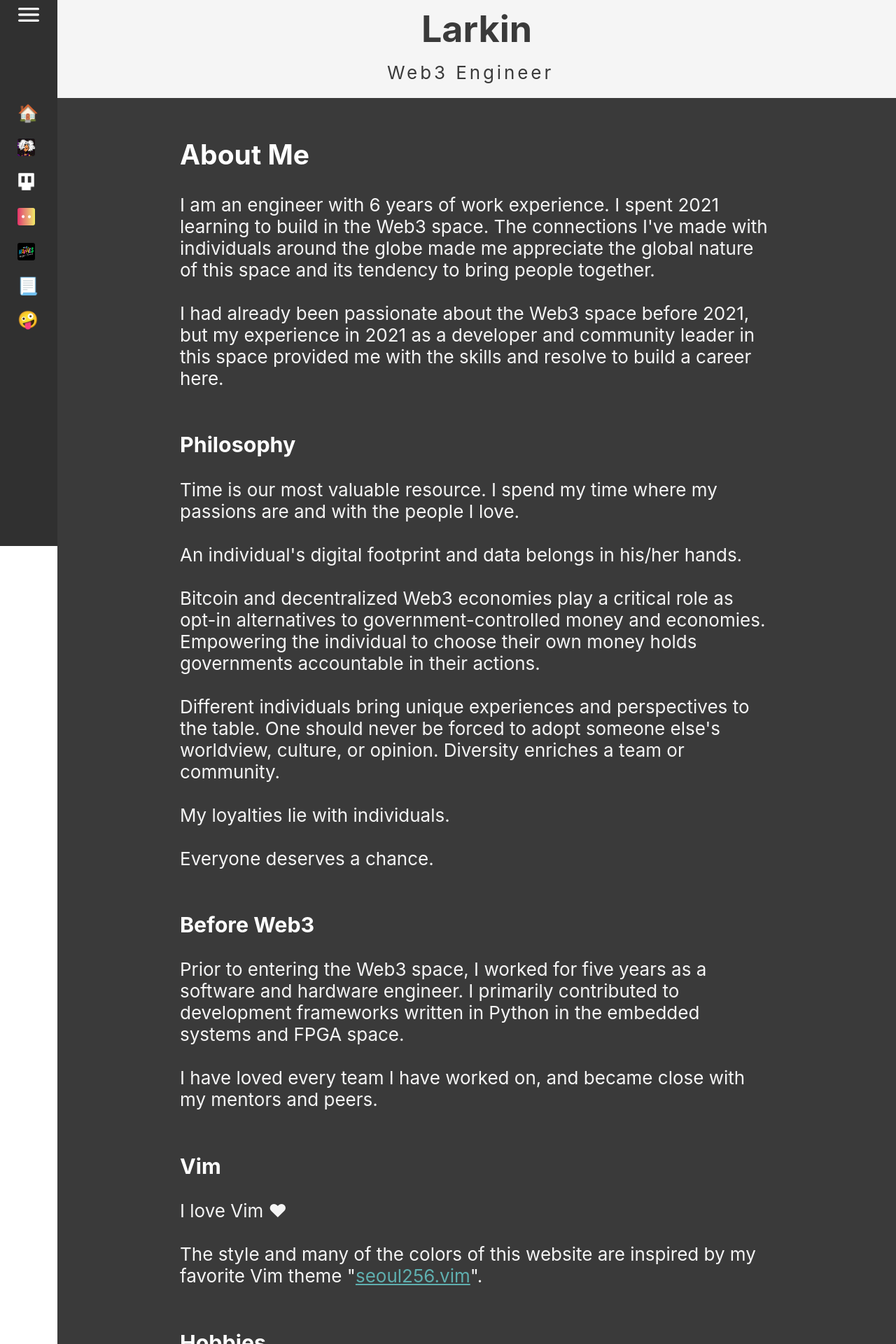
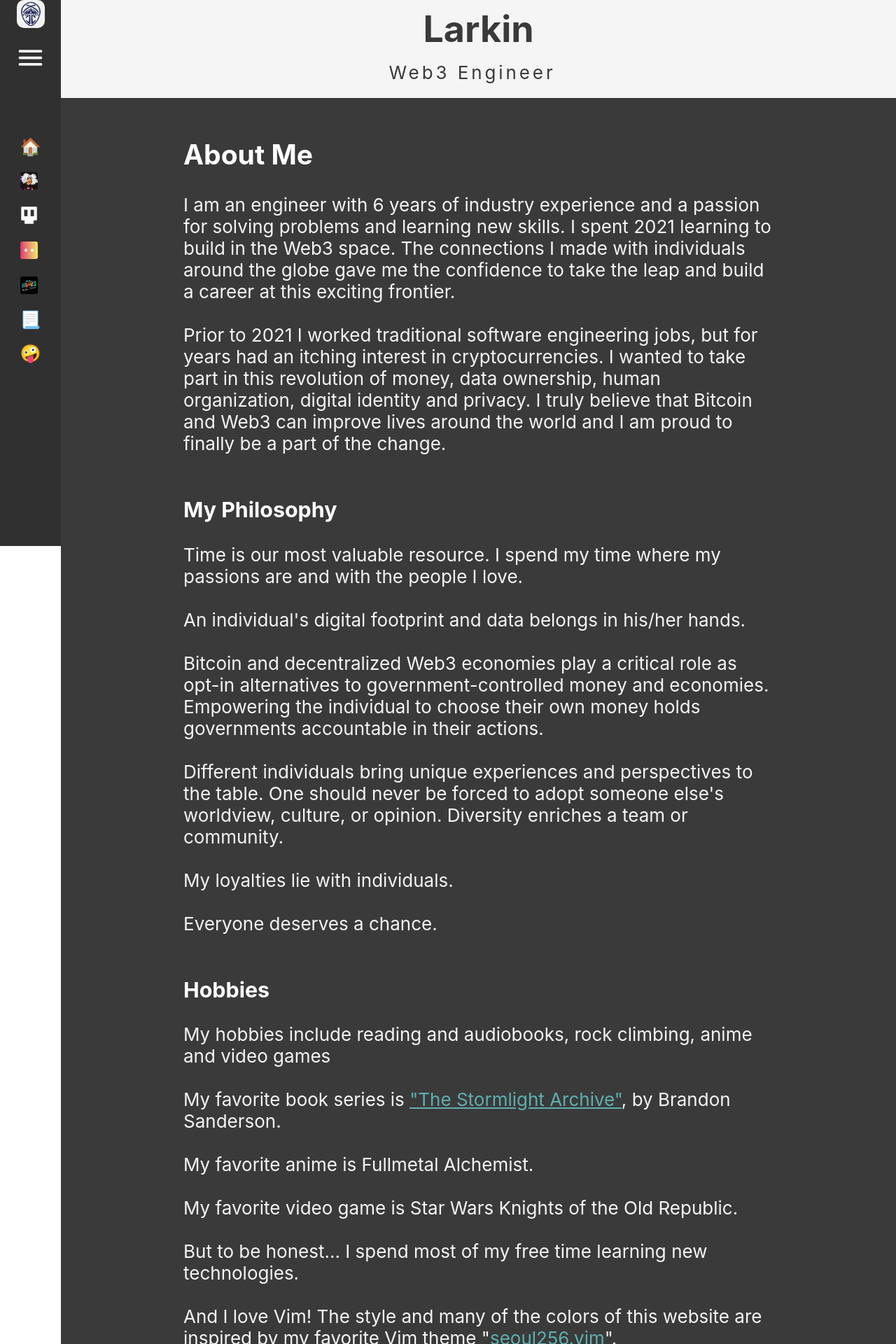
Before and after one commit to CodeLarkin/larkin-portfolio, a React (Create React App) app: page /about in a window 1280 px wide. Shown: the part 20-1940 px from the top of the page at 70% size. Built offline with nearby package versions, Linux system fonts and the light colour scheme.

Commit message:
some tweaks to about page, bridge4 image in menu on desktop

```diff
--- a/src/AboutMe.tsx
+++ b/src/AboutMe.tsx
@@ -16,12 +16,13 @@ function AboutMe() {
             <section>
               <h2>About Me</h2>
               <p>
-                I am an engineer with 6 years of work experience. I spent 2021 learning to build in the Web3 space. The connections I've made with individuals around the globe made me appreciate the global nature of this space and its tendency to bring people together.
+                I am an engineer with 6 years of industry experience and a passion for solving problems and learning new skills. I spent 2021 learning to build in the Web3 space. The connections I made with individuals around the globe gave me the confidence to take the leap and build a career at this exciting frontier.
                 <br/><br/>
-                I had already been passionate about the Web3 space before 2021, but my experience in 2021 as a developer and community leader in this space provided me with the skills and resolve to build a career here.
+                Prior to 2021 I worked traditional software engineering jobs, but for years had an itching interest in cryptocurrencies. I wanted to take part in this revolution of money, data ownership, human organization, digital identity and privacy. I truly believe that Bitcoin and Web3 can improve lives around the world and I am proud to finally be a part of the change.
                 <br/><br/>
               </p>
-              <h3>Philosophy</h3>
+
+              <h3>My Philosophy</h3>
               <p>
                 Time is our most valuable resource. I spend my time where my passions are and with the people I love.
                 <br/><br/>
@@ -37,22 +38,6 @@ function AboutMe() {
                 <br/><br/>
               </p>
 
-              <h3>Before Web3</h3>
-              <p>
-                Prior to entering the Web3 space, I worked for five years as a software and hardware engineer. I primarily contributed to development frameworks written in Python in the embedded systems and FPGA space.
-                <br/><br/>
-                I have loved every team I have worked on, and became close with my mentors and peers.
-                <br/><br/>
-              </p>
-
-              <h3>Vim</h3>
-              <p>
-                I love Vim &#9829;
-                <br/><br/>
-                The style and many of the colors of this website are inspired by my favorite Vim theme "<LarkinLink href="https://github.com/junegunn/seoul256.vim">seoul256.vim</LarkinLink>".
-                <br/><br/>
-              </p>
-
               <h3>Hobbies</h3>
               <p>
                 My hobbies include reading and audiobooks, rock climbing, anime and video games
@@ -65,6 +50,8 @@ function AboutMe() {
                 <br/><br/>
                 But to be honest... I spend most of my free time learning new technologies.
                 <br/><br/>
+                And I love Vim! The style and many of the colors of this website are inspired by my favorite Vim theme "<LarkinLink href="https://github.com/junegunn/seoul256.vim">seoul256.vim</LarkinLink>".
+                <br/><br/>
               </p>
 
               <h3>The Pseudonym "Larkin" </h3>
@@ -76,7 +63,7 @@ function AboutMe() {
                 <br/><br/>
                 I cannot go into further detail about why I chose the name Larkin without risking spoilers, but I encourage you to dive into <LarkinLink href="https://www.brandonsanderson.com/">Sanderson's Cosmere</LarkinLink>.
                 <br/><br/>
-                The logo at the top of this site is from the series as well and symbolizes, among many things, perseverance, the power of unity, and the strength that our burdens can lend us.
+                The logo at the top left of this site (desktop only) is from the series as well and symbolizes, among many things, perseverance, the power of unity, and the strength that our burdens can lend us.
                 <br/><br/>
                 When I find myself going through a rough time, I find solace in the journeys, trials and triumphs of Kaladin, Shallan, Dalinar and others.
                 <br/><br/>
--- a/src/App.scss
+++ b/src/App.scss
@@ -318,8 +318,20 @@ section {
   flex-direction: row;
   justify-content: space-between;
 }
+.menuHeaderParent {
+  width: fit-content;
+  text-align: center;
+  //margin-left: 6.5px;
+}
+.menuLogo {
+  width: 40px;
+  height: 40px;
+  border-radius: 10px;
+  padding: 0px;
+  margin-bottom: 15px;
+}
 .menuIcon {
-  width: auto;
+  width: 25px;
   height: 25px;
   border-radius: 3px;
   vertical-align: middle;
@@ -569,9 +581,8 @@ $fantomon-yellow: #E9AB5F;
   margin: 0 auto;
 }
 @media (prefers-reduced-motion: no-preference) {
-  .App-logo {
-    animation: App-logo-spin infinite 2.5s ease-in-out;
-    animation-direction: alternate;
+  .menuLogo:hover {
+    animation: menu-logo-spin infinite 2.5s linear;
   }
   .typewriter {
     border-right: .70em solid $vim-gray;
@@ -582,12 +593,21 @@ $fantomon-yellow: #E9AB5F;
   }
 }
 
-@keyframes App-logo-spin {
-  from {
-    transform: rotate(-2deg);
+@keyframes menu-logo-spin {
+  0% {
+    transform: rotate(0deg);
   }
-  to {
-    transform: rotate(2deg);
+  25% {
+    transform: rotate(-4deg);
+  }
+  50% {
+    transform: rotate(0deg);
+  }
+  75% {
+    transform: rotate(4deg);
+  }
+  100% {
+    transform: rotate(0deg);
   }
 }
 
--- a/src/Header.tsx
+++ b/src/Header.tsx
@@ -1,10 +1,6 @@
 // External packages
 import React from 'react';
 import { Link } from "react-router-dom";
-
-// Images
-import bridgeFour from './images/bridge-four.png';
-
 
 
 function Header() {
--- a/src/Layout.tsx
+++ b/src/Layout.tsx
@@ -1,13 +1,13 @@
 // External packages
 import React from 'react';
-import { BrowserRouter, Routes, Route } from 'react-router-dom';
+import { BrowserRouter, Routes, Route, Link } from 'react-router-dom';
 
 // App style
 import './App.scss';
 
 // Utils
 import ScrollToTop from './utils/ScrollToTop';
-import { LarkinLink } from './utils/Links';
+import { LarkinLink, LarkinRouterLink } from './utils/Links';
 
 // Sub-components
 import Header from './Header';
@@ -21,6 +21,9 @@ import Happies from './projects/Happies';
 import Resume from './Resume';
 import AboutMe from './AboutMe';
 
+// Images
+import bridgeFour from './images/bridge-four.webp';
+
 
 function Layout() {
     const isMobile = window.matchMedia("only screen and (max-width: 800px)").matches;
@@ -33,9 +36,9 @@ function Layout() {
         return (
           <button onClick={() => setMenuOpen(!menuOpen)} className={(isMobile && !menuOpen) ? "LonelyMenuButton" : "MenuToggleButton"}>
             {menuOpen ?
-              <svg viewBox="0 0 24 24" width="40px" color="text" xmlns="http://www.w3.org/2000/svg" rotate="0"><path fill="whitesmoke" d="M4 18H15C15.55 18 16 17.55 16 17C16 16.45 15.55 16 15 16H4C3.45 16 3 16.45 3 17C3 17.55 3.45 18 4 18ZM4 13H12C12.55 13 13 12.55 13 12C13 11.45 12.55 11 12 11H4C3.45 11 3 11.45 3 12C3 12.55 3.45 13 4 13ZM3 7C3 7.55 3.45 8 4 8H15C15.55 8 16 7.55 16 7C16 6.45 15.55 6 15 6H4C3.45 6 3 6.45 3 7ZM20.3 14.88L17.42 12L20.3 9.12C20.69 8.73 20.69 8.1 20.3 7.71C19.91 7.32 19.28 7.32 18.89 7.71L15.3 11.3C14.91 11.69 14.91 12.32 15.3 12.71L18.89 16.3C19.28 16.69 19.91 16.69 20.3 16.3C20.68 15.91 20.69 15.27 20.3 14.88Z"></path></svg>
+              <svg viewBox="0 0 24 24" width="45px" color="text" xmlns="http://www.w3.org/2000/svg" rotate="0"><path fill="whitesmoke" d="M4 18H15C15.55 18 16 17.55 16 17C16 16.45 15.55 16 15 16H4C3.45 16 3 16.45 3 17C3 17.55 3.45 18 4 18ZM4 13H12C12.55 13 13 12.55 13 12C13 11.45 12.55 11 12 11H4C3.45 11 3 11.45 3 12C3 12.55 3.45 13 4 13ZM3 7C3 7.55 3.45 8 4 8H15C15.55 8 16 7.55 16 7C16 6.45 15.55 6 15 6H4C3.45 6 3 6.45 3 7ZM20.3 14.88L17.42 12L20.3 9.12C20.69 8.73 20.69 8.1 20.3 7.71C19.91 7.32 19.28 7.32 18.89 7.71L15.3 11.3C14.91 11.69 14.91 12.32 15.3 12.71L18.89 16.3C19.28 16.69 19.91 16.69 20.3 16.3C20.68 15.91 20.69 15.27 20.3 14.88Z"></path></svg>
             :
-              <svg viewBox="0 0 24 24" width="40px" color="text" xmlns="http://www.w3.org/2000/svg" rotate="0"><path fill={isMobile ? vimGray : "whitesmoke"} d="M4 18H20C20.55 18 21 17.55 21 17C21 16.45 20.55 16 20 16H4C3.45 16 3 16.45 3 17C3 17.55 3.45 18 4 18ZM4 13H20C20.55 13 21 12.55 21 12C21 11.45 20.55 11 20 11H4C3.45 11 3 11.45 3 12C3 12.55 3.45 13 4 13ZM3 7C3 7.55 3.45 8 4 8H20C20.55 8 21 7.55 21 7C21 6.45 20.55 6 20 6H4C3.45 6 3 6.45 3 7Z"></path></svg>
+              <svg viewBox="0 0 24 24" width="45px" color="text" xmlns="http://www.w3.org/2000/svg" rotate="0"><path fill={isMobile ? vimGray : "whitesmoke"} d="M4 18H20C20.55 18 21 17.55 21 17C21 16.45 20.55 16 20 16H4C3.45 16 3 16.45 3 17C3 17.55 3.45 18 4 18ZM4 13H20C20.55 13 21 12.55 21 12C21 11.45 20.55 11 20 11H4C3.45 11 3 11.45 3 12C3 12.55 3.45 13 4 13ZM3 7C3 7.55 3.45 8 4 8H20C20.55 8 21 7.55 21 7C21 6.45 20.55 6 20 6H4C3.45 6 3 6.45 3 7Z"></path></svg>
             }
           </button>
         );
@@ -46,7 +49,12 @@ function Layout() {
         <BrowserRouter>
           <div className="MenuAndApp">
             <div className={(isMobile && !menuOpen) ? "LonelyMenuButtonContainer" : "MenuParent"}>
-                  <MenuButton/>
+              <div className="vertical-left">
+                <div className="vertical-centered menuHeaderParent">
+                {!isMobile && <Link to="/"><img className="menuLogo" src={bridgeFour} alt="b4"/></Link>}
+                <MenuButton/>
+              </div>
+              </div>
               {(!isMobile || menuOpen) &&
                 <Menu active={menuOpen} close={() => setMenuOpen(false)}/>
               }
--- a/src/Menu.tsx
+++ b/src/Menu.tsx
@@ -2,6 +2,7 @@ import { useLocation } from "react-router-dom";
 
 import { LarkinRouterLink } from "./utils/Links";
 
+// Images
 import fantomon from './images/fantomon/trainer-01.png';
 import cult from './images/cult/skullys-logo.png';
 import farmgod from './images/farmgod/farmgod-logo.png';
@@ -98,9 +99,11 @@ export default function Menu(props: Props) {
             </div>
           </div>
         : !isMobile &&
+          <div className="vertical-centered">
             <div className="vertical-left">
               <RouterLinks iconsOnly={true} pathname={location.pathname} closeMenu={props.close}/>
             </div>
+          </div>
         }
       </div>
     )
--- a/src/Resume.tsx
+++ b/src/Resume.tsx
@@ -88,7 +88,7 @@ function Resume() {
               </div>
               <ul>
                 <li>Cofounded <LarkinRouterLink to="/fantomon">Fantomon</LarkinRouterLink>, a GameFi trading card game built on the Fantom Opera network</li>
-                <li>Designed and implemented a modular <LarkinRouterLink to="/fantomon-dive">ecosystem</LarkinRouterLink> of Solidity smart <LarkinLink href="https://fmons.gitbook.io/fantomon/welcome/contracts">contracts</LarkinLink> that serve as the Fantomon backend</li>
+                <li>Designed and implemented a modular <LarkinRouterLink to="/fantomon-dive">ecosystem</LarkinRouterLink> of Solidity smart <LarkinLink href="https://fmons.gitbook.io/fantomon/welcome/contracts">contracts</LarkinLink> for Fantomon including highly interactive and dynamic NFTs, ERC20 farming mechanisms, and more</li>
                 <li>Constructed an elaborate React website for tracking Fantomon cards and interacting with them</li>
                 <li>Authored <LarkinLink href="https://fmons.gitbook.io">documentation</LarkinLink> and <LarkinLink href="https://fmons.gitbook.io/fantomon/lore/the-quasar-expedition">lore</LarkinLink> for the Fantomon community</li>
                 <li>Implemented custom ERC721 contracts and React mint websites for <LarkinRouterLink to="/cult">Cult NFTs</LarkinRouterLink> and <LarkinRouterLink to="/happies">Yeah! Studios™</LarkinRouterLink></li>
--- a/src/projects/Projects.tsx
+++ b/src/projects/Projects.tsx
@@ -44,7 +44,7 @@ function Projects() {
             </Link>
 
             <Link className="ProjectCard" to="/farmgod">
-              <h3>FARMGOD</h3>
+              <h3>Farmgod</h3>
               <div className="vertical-centered">
                 <img className="projectImagePreview" src={farmgod} alt="Farmgod"/>
               </div>
```
Also changed, not shown: src/images/bridge-four.png (deleted), src/images/bridge-four.webp (added).
